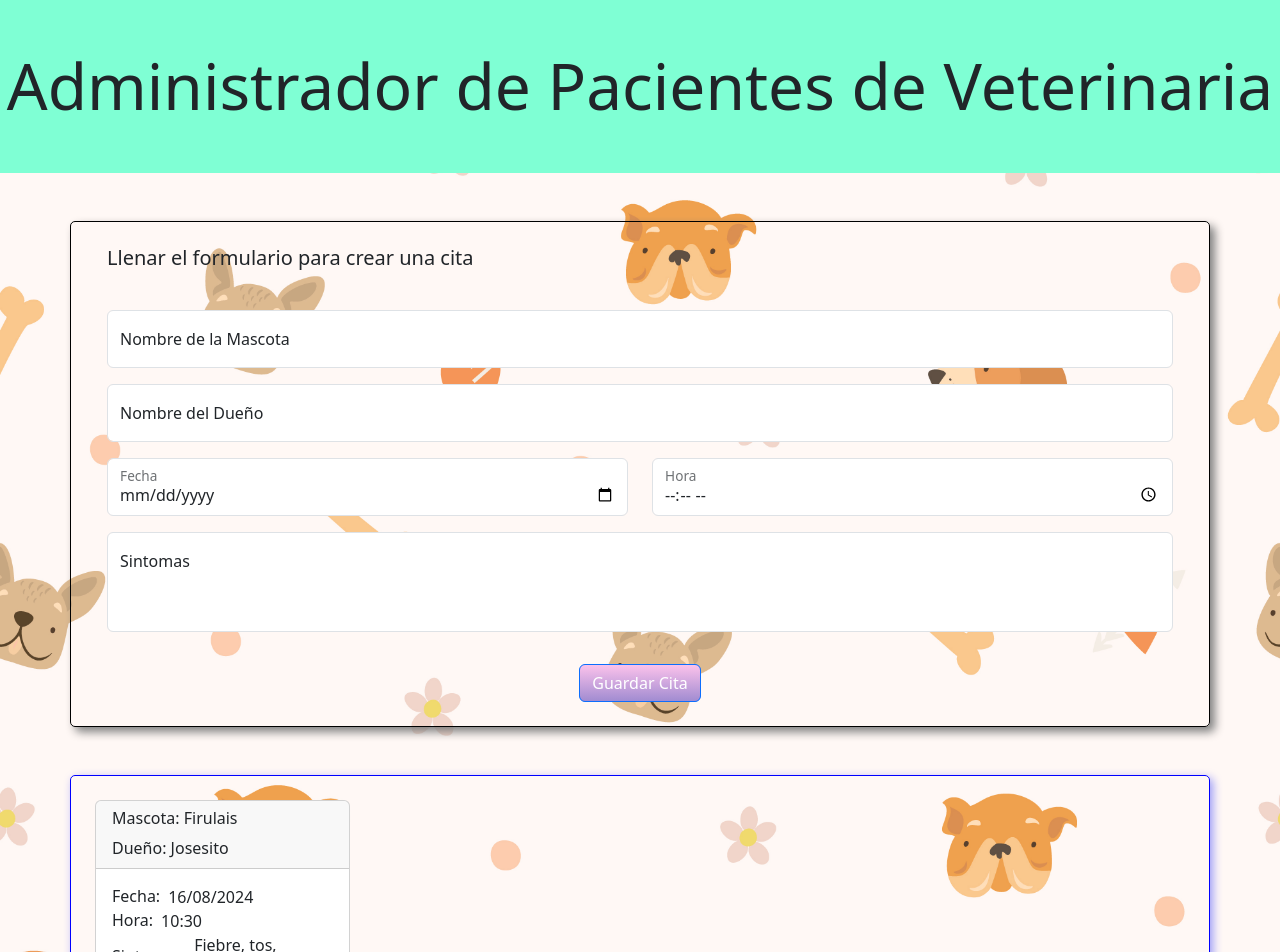
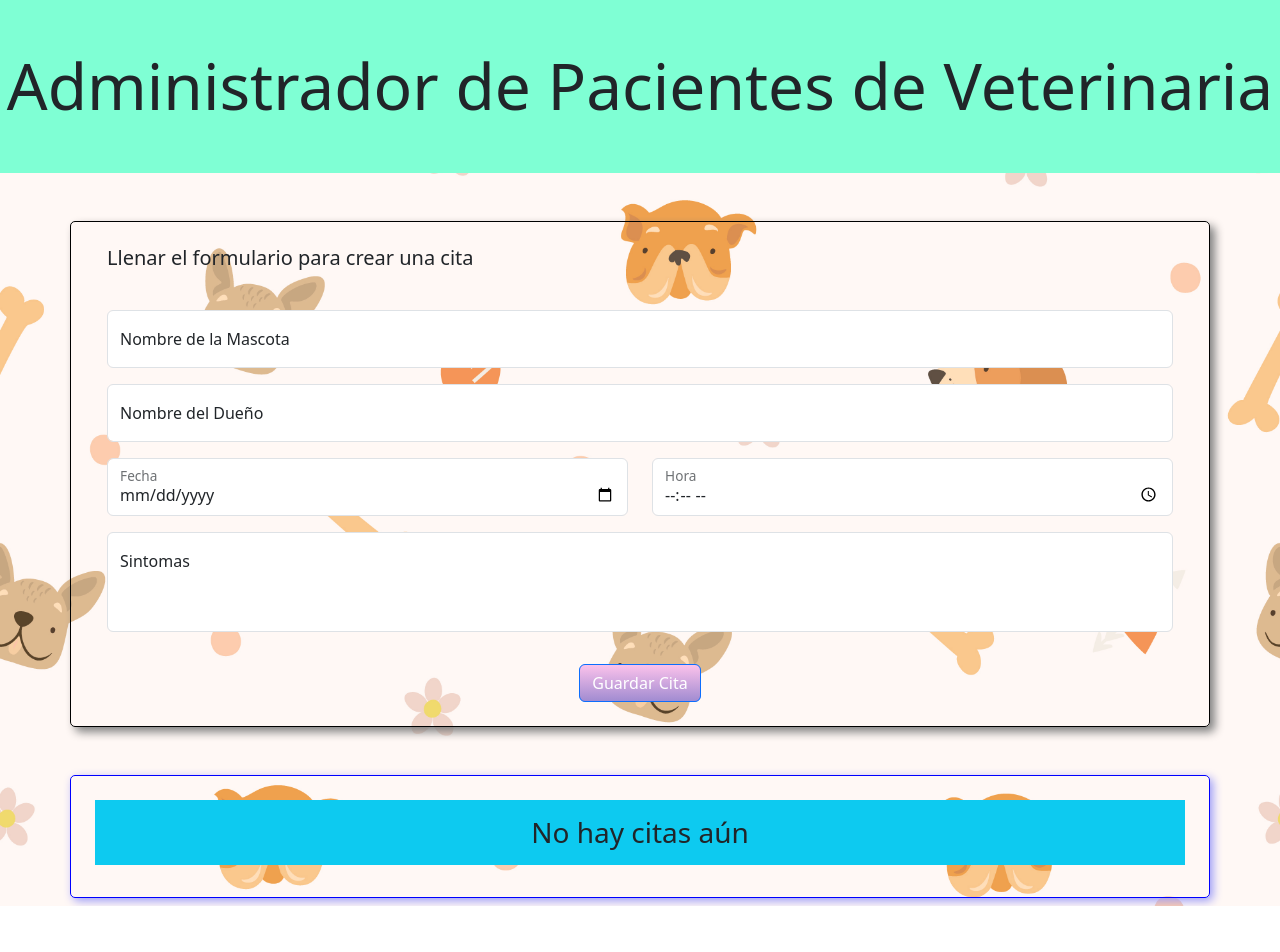
Before and after one commit to Agustin030s/citasVeterinaria, a React (Vite) app: page / in a window 1280 px wide. Shown: the top 952 px of the page. After the commit the page ends 906 px from the top, so only its background shows below. Built offline with nearby package versions, Linux system fonts and the light colour scheme.

Commit message:
se recibio por props la lista de citas en el componente listadoDeCitas

```diff
--- a/src/components/CardCita.jsx
+++ b/src/components/CardCita.jsx
@@ -1,6 +1,6 @@
 import { Card, Button, Col } from "react-bootstrap";
 
-const CardCita = () => {
+const CardCita = ({cita}) => {
   return (
     <Col md={4} lg={3} className="mb-3">
       <Card>
--- a/src/components/ListadoDeCitas.jsx
+++ b/src/components/ListadoDeCitas.jsx
@@ -1,14 +1,17 @@
 import { Col, Row } from "react-bootstrap";
 import CardCita from "./CardCita";
 
-const ListadoDeCitas = ({listaCitas}) => {
+const ListadoDeCitas = ({ listaCitas }) => {
+  const mostrarCard =
+    listaCitas.length !== 0 ? (
+      <Row>
+        {listaCitas.map((cita, index) => <CardCita key={index} cita={cita}></CardCita>)}
+      </Row>
+    ) : (
+      <h3 className="text-center py-3 bg-info">No hay citas aún</h3>
+    );
   return (
-    <section className="container my-2 p-4 listaCitas">
-      {/* <h2>No hay citas aún</h2> */}
-      <Row>
-        <CardCita></CardCita>
-      </Row>
-    </section>
+    <section className="container my-2 p-4 listaCitas">{mostrarCard}</section>
   );
 };
 
```
